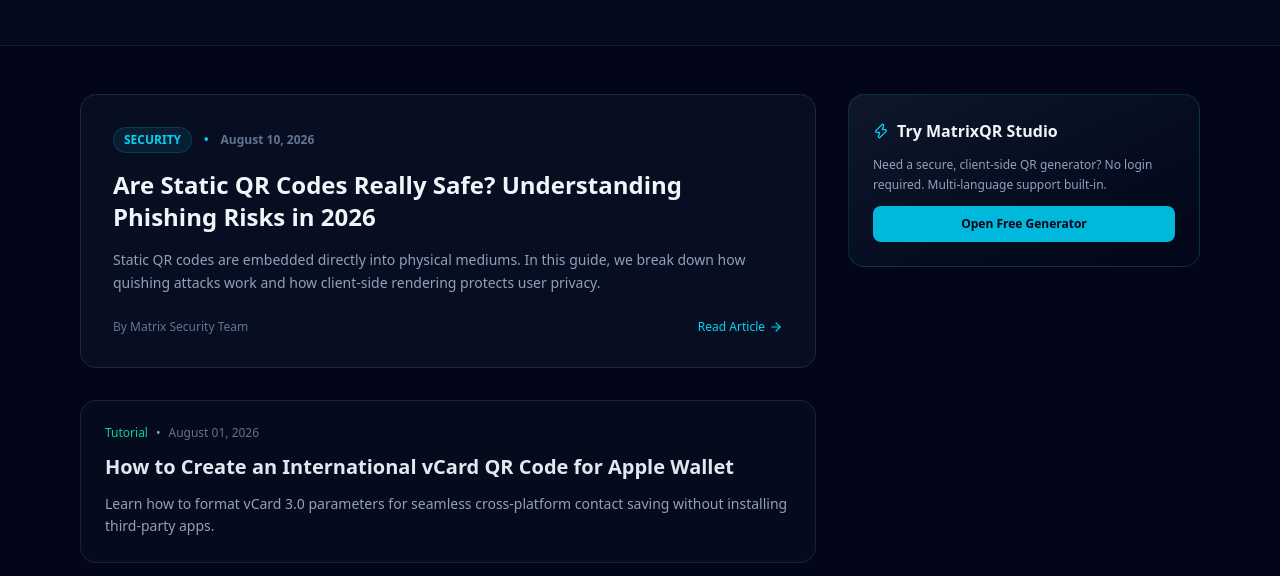
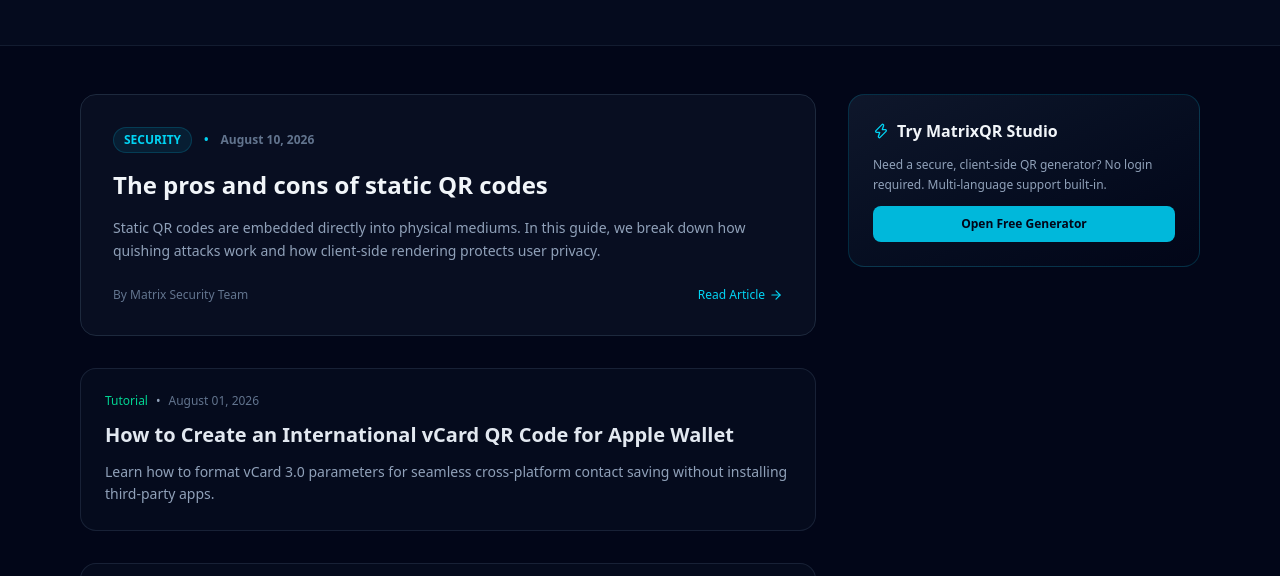
Before and after one commit to Technology-enthusiast-he/blog.matrixqr.cc, a plain HTML site: page index.html in a window 1280 px wide. Shown: the part 224-800 px from the top of the page. Drawn offline with nearby package versions, Linux system fonts and the light colour scheme.

Commit message:
Update index.html

```diff
--- a/index.html
+++ b/index.html
@@ -90,7 +90,7 @@
                         <time datetime="2026-08-10" class="text-slate-500">August 10, 2026</time>
                     </div>
                     <h2 class="text-2xl font-bold text-slate-100 group-hover:text-cyan-400 transition-colors">
-                        <a href="/posts/qr-code-security-guide">Are Static QR Codes Really Safe? Understanding Phishing Risks in 2026</a>
+                        <a href="/posts/The-pros-and-cons-of-static-QR-codes">The pros and cons of static QR codes</a>
                     </h2>
                     <p class="text-slate-400 text-sm leading-relaxed">
                         Static QR codes are embedded directly into physical mediums. In this guide, we break down how quishing attacks work and how client-side rendering protects user privacy.
```
